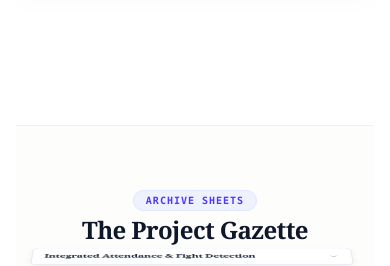
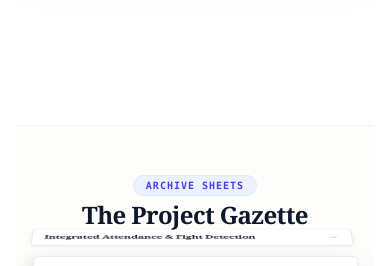
Before and after one commit to basil-123/portfolio, a Next.js app: page / in a window 390 px wide. Shown: the part 2337-2603 px from the top of the page. Built offline with nearby package versions, Linux system fonts and the light colour scheme; grey boxes are pictures that could not be loaded.

Commit message:
new 2026 last final bye bye last

```diff
--- a/app/sections/projects.tsx
+++ b/app/sections/projects.tsx
@@ -299,10 +299,10 @@ export default function Projects() {
       className="relative z-10 bg-[#faf9f6]/40 border-t border-b border-slate-200/50 h-[300vh]"
     >
       {/* Sticky Viewport Container */}
-      <div className="sticky top-0 h-screen w-full flex flex-col items-center justify-start pt-[60px] sm:pt-[74px] overflow-hidden">
+      <div className="sticky top-0 h-screen w-full flex flex-col items-center justify-start pt-[45px] sm:pt-[74px] overflow-hidden">
 
         {/* Section Heading */}
-        <div className="text-center z-20 px-4 shrink-0 mb-3 sm:mb-6">
+        <div className="text-center z-20 px-4 shrink-0 mb-2 sm:mb-6">
           <span className="text-[10px] sm:text-xs font-mono font-bold tracking-widest text-indigo-600 uppercase bg-indigo-50 px-3 py-1 rounded-full border border-indigo-100">
             Archive Sheets
           </span>
```
